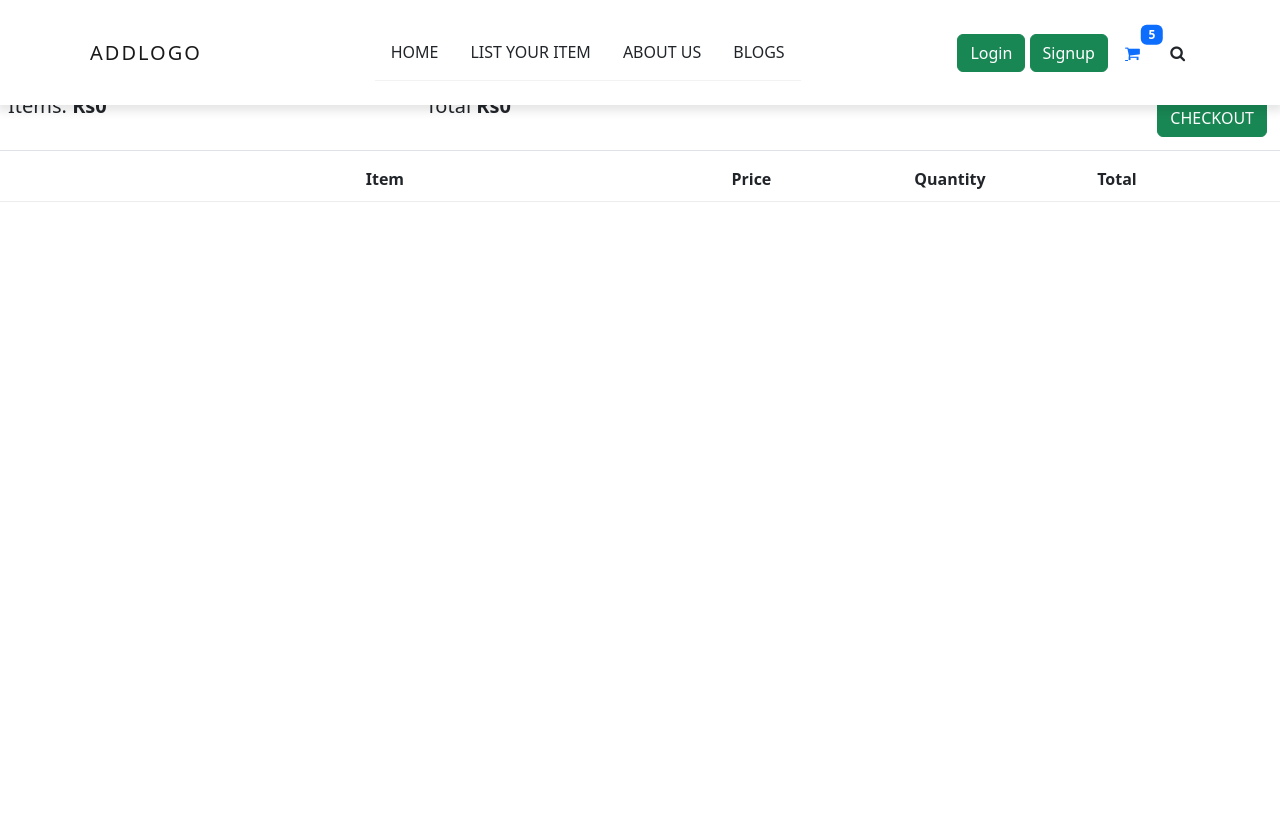
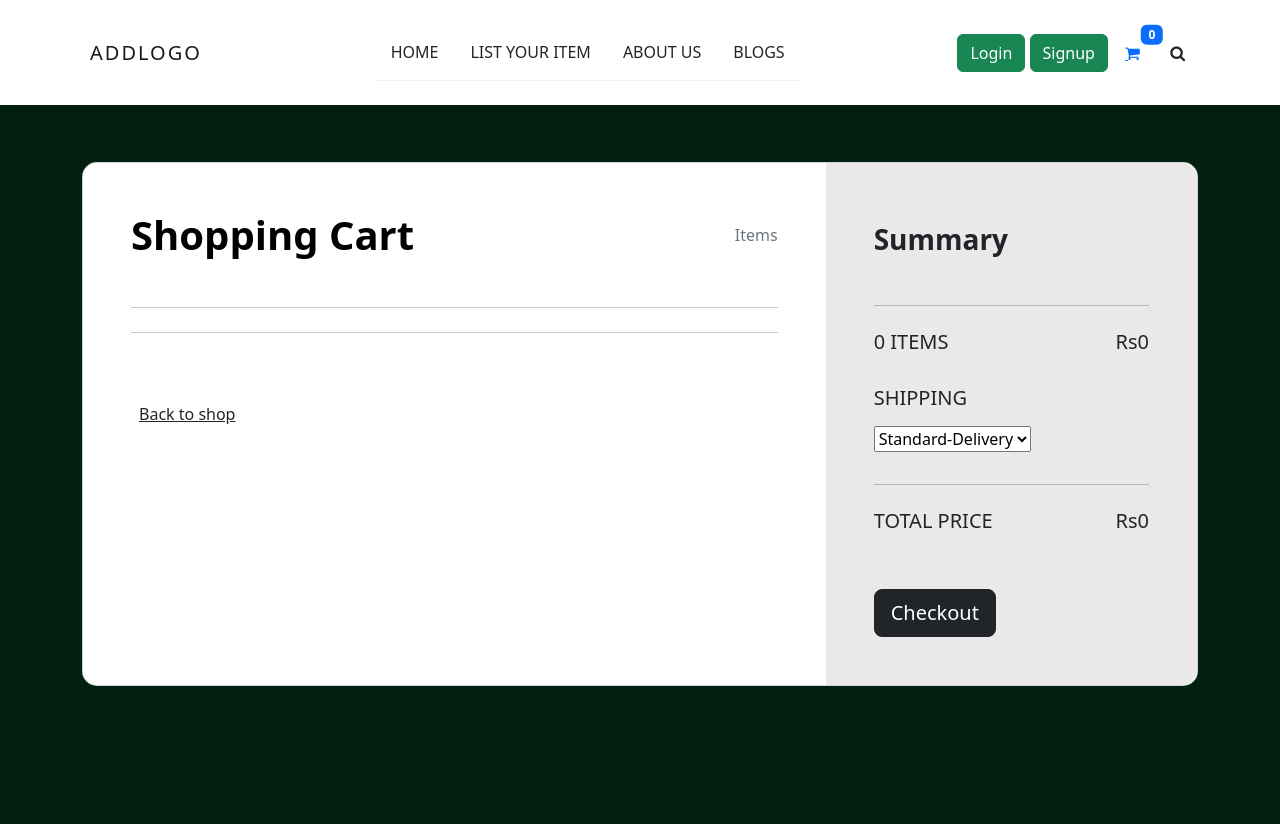
Before and after one commit to shreetiranjit/HamroBazaronSteriods, a Django app: page /cart/ in a window 1280 px wide. Before the commit the page ends 202 px from the top, so only its background shows below. Run offline with Django 4.2, Linux system fonts and the light colour scheme; the visitor is signed in with stand-in values (Sample User, id 1); data comes from the database, SQL or seed files in the repository; data that the repository does not hold is empty.

Commit message:
made changes in frontend of cart and updated backend of the cart and checkout

```diff
--- a/static/JS/cart.js
+++ b/static/JS/cart.js
@@ -19,7 +19,7 @@ for(var i = 0 ; i< updateBtns.length; i++){
 
 function updateUserOrder(productId ,action){
     console.log("User is logged in, sending data...")
-    var url = "update_item/"
+    var url = "store/update_item/"
     fetch(url, {
         method: 'POST',
         headers:{
@@ -34,7 +34,9 @@ function updateUserOrder(productId ,action){
 
 
     .then((data) => {
+
         console.log('data:', data)
+        location.reload()
 
     })
 }
--- a/static/css/cart.css
+++ b/static/css/cart.css
@@ -1,39 +1,35 @@
 
-#cart-icon{
-	width:25px;
-	height: 25px;
-	display: inline-block;
-	margin-left: 15px;
+@media (min-width: 1025px) {
+  .h-custom {
+    height: 100vh !important;
+  }
 }
 
-#cart-total{
-	display: block;
-	text-align: center;
-	color:#fff;
-	background-color: red;
-	width: 20px;
-	height: 25px;
-	border-radius: 50%;
-	font-size: 14px;
+.card-registration .select-input.form-control[readonly]:not([disabled]) {
+  font-size: 1rem;
+  line-height: 2.15;
+  padding-left: 0.75em;
+  padding-right: 0.75em;
 }
 
-.cart-row{
-	display: flex;
-    align-items: flex-stretch;
-    padding-bottom: 10px;
-    margin-bottom: 10px;
-    border-bottom: 1px solid #ececec;
-
+.card-registration .select-arrow {
+  top: 13px;
 }
 
-.chg-quantity{
-	width: 12px;
-	cursor: pointer;
-	display: block;
-	margin-top: 5px;
-	transition:.1s;
+.bg-grey {
+  background-color: #eae8e8;
 }
 
-.chg-quantity:hover{
-	opacity: .6;
+@media (min-width: 992px) {
+  .card-registration-2 .bg-grey {
+    border-top-right-radius: 16px;
+    border-bottom-right-radius: 16px;
+  }
 }
+
+@media (max-width: 991px) {
+  .card-registration-2 .bg-grey {
+    border-bottom-left-radius: 16px;
+    border-bottom-right-radius: 16px;
+  }
+}
--- a/static/css/checkout.css
+++ /dev/null
@@ -1,5 +0,0 @@
-/* .form-field{
-	width:250px;
-	display: inline-block;
-	padding: 5px;
-} */
--- a/static/css/login.css
+++ b/static/css/login.css
@@ -1,4 +1,4 @@
-/*
+
 @import url('https://fonts.googleapis.com/css?family=Montserrat:400,800');
 
 * {
@@ -211,6 +211,3 @@ input {
 .container.right-panel-active .overlay-right {
 	transform: translateX(20%);
 }
-
-
- */
--- a/store/urls.py
+++ b/store/urls.py
@@ -6,6 +6,6 @@ urlpatterns = [
     path ('cart/', views.cart , name = "cart"),
     path ('checkout/', views.checkout , name = "checkout"),
     path ('sell/', views.sell , name = "sell"),
-    path ('update_item/', views.updateItem , name = "update_item"),
+    path ('store/update_item/', views.updateItem , name = "update_item"),
 
 ]
--- a/store/views.py
+++ b/store/views.py
@@ -1,4 +1,4 @@
-import imp
+
 from django.shortcuts import render
 from .models import *
 from login.models import *
@@ -6,34 +6,44 @@ from django.http import JsonResponse
 import json
 
 # Create your views here.
+
 def store(request):
+    if request.user.is_authenticated:
+        customer = request.user
+        order , created = Order.objects.get_or_create(customer = customer, complete = False)
+        items = order.orderitem_set.all()
+        cartItems = order.get_cart_items
+
+
     products = Product.objects.all()
-    context = {'products':products}
+    context = {'products':products, 'cartItems': cartItems}
     return render(request, 'store/store.html',context)
 
 from django.contrib.auth.decorators import login_required
 @login_required(login_url= "/loginsignup")
 def cart(request):
-    customer = request.user
-    print(customer)
-    order , created = Order.objects.get_or_create(customer = customer, complete = False)
-    items = order.orderitem_set.all()
+    if request.user.is_authenticated:
+        customer = request.user
+        print(customer)
+        order , created = Order.objects.get_or_create(customer = customer, complete = False)
+        items = order.orderitem_set.all()
+        cartItems = order.get_cart_items
 
 
-    context = {'items':items , 'order':order}
+    context = {'items':items , 'order':order, 'cartItems': cartItems}
     return render(request, 'store/cart.html',context)
 
 
 @login_required(login_url= "/loginsignup")
 def checkout(request):
-    customer = request.user
-    order , created = Order.objects.get_or_create(customer = customer, complete = False)
-    items = order.orderitem_set.all()
+    if request.user.is_authenticated:
+        customer = request.user
+        order , created = Order.objects.get_or_create(customer = customer, complete = False)
+        items = order.orderitem_set.all()
+        cartItems = order.get_cart_items
 
-
-    context = {'items':items , 'order':order}
-
-    return render(request, 'store/checkout.html',context)
+    context = {'items':items , 'order':order,'cartItems': cartItems}
+    return render(request, 'store/cart.html',context)
 
 def updateItem(request):
     data = json.loads(request.body)
@@ -46,15 +56,7 @@ def updateItem(request):
     order , created = Order.objects.get_or_create(customer = customer, complete = False)
     orderItem, created = OrderItem.objects.get_or_create(order = order , product= product)
 
-    if action == "add":
-        orderItem.one_quantity = (orderItem.one_quantity + 1)
-    elif action == "remove":
-        orderItem.one_quantity = (orderItem.one_quantity - 1)
-
     orderItem.save()
-
-    if orderItem.one_quantity <=0 :
-        orderItem.delete()
 
     return JsonResponse("Item was added" , safe = False)
 
--- a/templates/Navbar/navbar.html
+++ b/templates/Navbar/navbar.html
@@ -12,7 +12,7 @@
           <a href="/loginsignup" class="btn btn-success">Signup</a>
           <button type = "button" class = "btn position-relative">
             <a href="{% url 'cart' %}" class = "fa fa-shopping-cart"></a>
-            <span class = "position-absolute top-0 start-100 translate-middle badge bg-primary">5</span>
+            <span class = "position-absolute top-0 start-100 translate-middle badge bg-primary">{{cartItems}}</span>
         </button>
           <button type = "button" class = "btn position-relative">
               <i class = "fa fa-search"></i>
--- a/templates/store/cart.html
+++ b/templates/store/cart.html
@@ -1,58 +1,120 @@
 {% extends 'store/main.html' %}
 {% load static %}
+{% block content %}
+<section class="h-100 h-custom mt-4" style="background-color: #01200f">
+  <div class="container py-5 h-100">
+    <div class="row d-flex justify-content-center align-items-center h-100">
+      <div class="col-12">
+        <div
+          class="card card-registration card-registration-2"
+          style="border-radius: 15px"
+        >
+          <div class="card-body p-0">
+            <div class="row g-0">
+              <div class="col-lg-8">
+                <div class="p-5">
+                  <div
+                    class="d-flex justify-content-between align-items-center mb-5"
+                  >
+                    <h1 class="fw-bold mb-0 text-black">Shopping Cart</h1>
+                    <h6 class="mb-0 text-muted">Items</h6>
+                  </div>
+                  <hr class="my-4" />
 
-{% block content %}
+                  {% for item in items %}
+                  <div
+                    class="row mb-4 d-flex justify-content-between align-items-center"
+                  >
+                    <div class="col-md-2 col-lg-2 col-xl-2">
+                      <img
+                        src="{{item.product.imageURL}}"
+                        class="img-fluid rounded-3"
+                        alt=""
+                      />
+                    </div>
+                    <div class="col-md-3 col-lg-3 col-xl-3">
+                      <h6 class="text-black mb-0">{{item.product.name}}</h6>
+                    </div>
+                    <div class="col-md-3 col-lg-3 col-xl-2 d-flex">
+                      <input
+                        id="form1"
+                        min="0"
+                        name="quantity"
+                        value="1"
+                        type="number"
+                        class="form-control form-control-sm"
+                      />
 
- <div class = "row">
-    <div class="col-lg-12">
-        <div class ="box-element">
-            <a class = "btn btn-outline-dark" href="{% url 'store' %}">&#x2190; Continue shopping</a>
+                      <button class="btn btn-link px-2">
+                        <i class="fas fa-minus"></i>
+                      </button>
                     </div>
-        <br>
-        <br>
-        <table class = "table">
-            <tr>
-                <th>
-                    <h5>Items: <strong>Rs{{order.get_cart_items}}</strong></h5>
-                </th>
-                <th>
-                    <h5>Total <strong>Rs{{order.get_cart_total}}</strong></h5>
-                </th>
-                <th>
-                    <a style = "float:right ; margin: 5px"
-                    class = "btn btn-success" href="{% url 'checkout' %} ">
-                CHECKOUT
+                    <div class="col-md-3 col-lg-2 col-xl-2 offset-lg-1">
+                      <h6 class="mb-0">Rs {{item.product.price }}</h6>
+                    </div>
+                    <div class="col-md-1 col-lg-1 col-xl-1 text-end">
+                      <a href="#!" class="text-muted">
+                        <i data-product = {{item.product.id}} data-action = "remove" class="fas fa-times update-cart"> </i>
                       </a>
-                </th>
-            </tr>
-        </table>
-        <div class ="box-element">
-            <div class="cart-row">
-                <div style="flex:2"></div>
-                <div style="flex:2"><strong>Item</strong></div>
-                <div style="flex:1"><strong>Price</strong></div>
-                <div style="flex:1"><strong>Quantity</strong></div>
-                <div style="flex:1"><strong>Total</strong></div>
-
                     </div>
-            {% for item in items %}
-            <div class="cart-row">
-                <div style="flex:2">
-                    <img class= "row-image" src="{{item.product.imageURL}}" alt="">
-                </div>
-                <div style="flex:2">{{item.product.name}}</div>
-                <div style="flex:1">Rs {{item.product.price | floatformat:2 }}</div>
-                <div style="flex:1">
-                    <p class = "quantity"> {{item.one_quantity}}</p>
-                    <!-- <img src="chg-quantity" src="{% static 'images/up.png' %}"> -->
-                    <!-- <img src="chg-quantity" src="{% static 'images/down.png' %}"> -->
-
-                </div>
-                <div style="flex:1"> Rs{{item.get_total}}</div>
-
                   </div>
                   {% endfor %}
+
+                  <hr class="my-4" />
+
+                  <div class="pt-5">
+                    <h6 class="mb-0">
+                      <a href="{% url 'store' %}" class="text-body"
+                        ><i class="fas fa-long-arrow-alt-left me-2"></i>Back to
+                        shop</a
+                      >
+                    </h6>
                   </div>
                 </div>
               </div>
+              <div class="col-lg-4 bg-grey">
+                <div class="p-5">
+                  <h3 class="fw-bold mb-5 mt-2 pt-1">Summary</h3>
+                  <hr class="my-4" />
+
+                  <div class="d-flex justify-content-between mb-4">
+                    <h5 class="text-uppercase">{{order.get_cart_items}} Items</h5>
+                    <h5>Rs{{order.get_cart_total}}</h5>
+                  </div>
+
+                  <h5 class="text-uppercase mb-3">Shipping</h5>
+
+                  <div class="mb-4 pb-2">
+                    <select class="select">
+                      <option value="1">Standard-Delivery</option>
+                      <option value="2">Two</option>
+                      <option value="3">Three</option>
+                      <option value="4">Four</option>
+                    </select>
+                  </div>
+
+                  <hr class="my-4" />
+
+                  <div class="d-flex justify-content-between mb-5">
+                    <h5 class="text-uppercase">Total price</h5>
+                    <h5>Rs{{order.get_cart_total}}</h5>
+                  </div>
+
+                  <button
+                    type="button"
+                    class="btn btn-dark btn-block btn-lg"
+                    data-mdb-ripple-color="dark"
+                  >
+                    Checkout
+                  </button>
+                </div>
+              </div>
+            </div>
+          </div>
+        </div>
+      </div>
+    </div>
+  </div>
+</section>
+
 {% endblock content %}
```
Also changed, not shown: store/admin.py (+4 -4 lines), store/models.py (+10 -1 lines), templates/store/checkout.html (deleted, +0 -70 lines), templates/store/store.html (+30 -41 lines), static/images/stewie_6S7o1aw.png (added). Lines whose indentation alone changed are shown as unchanged.
